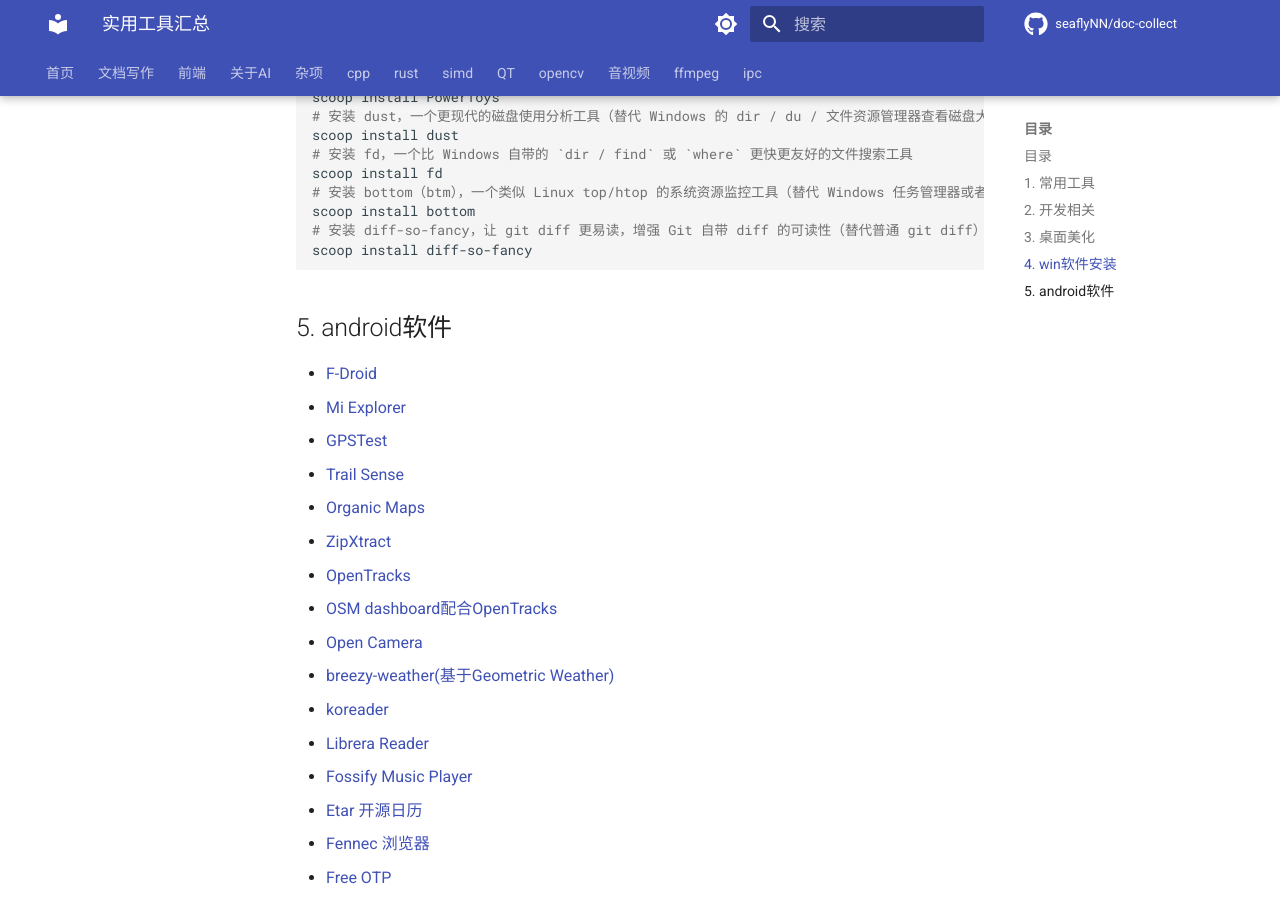
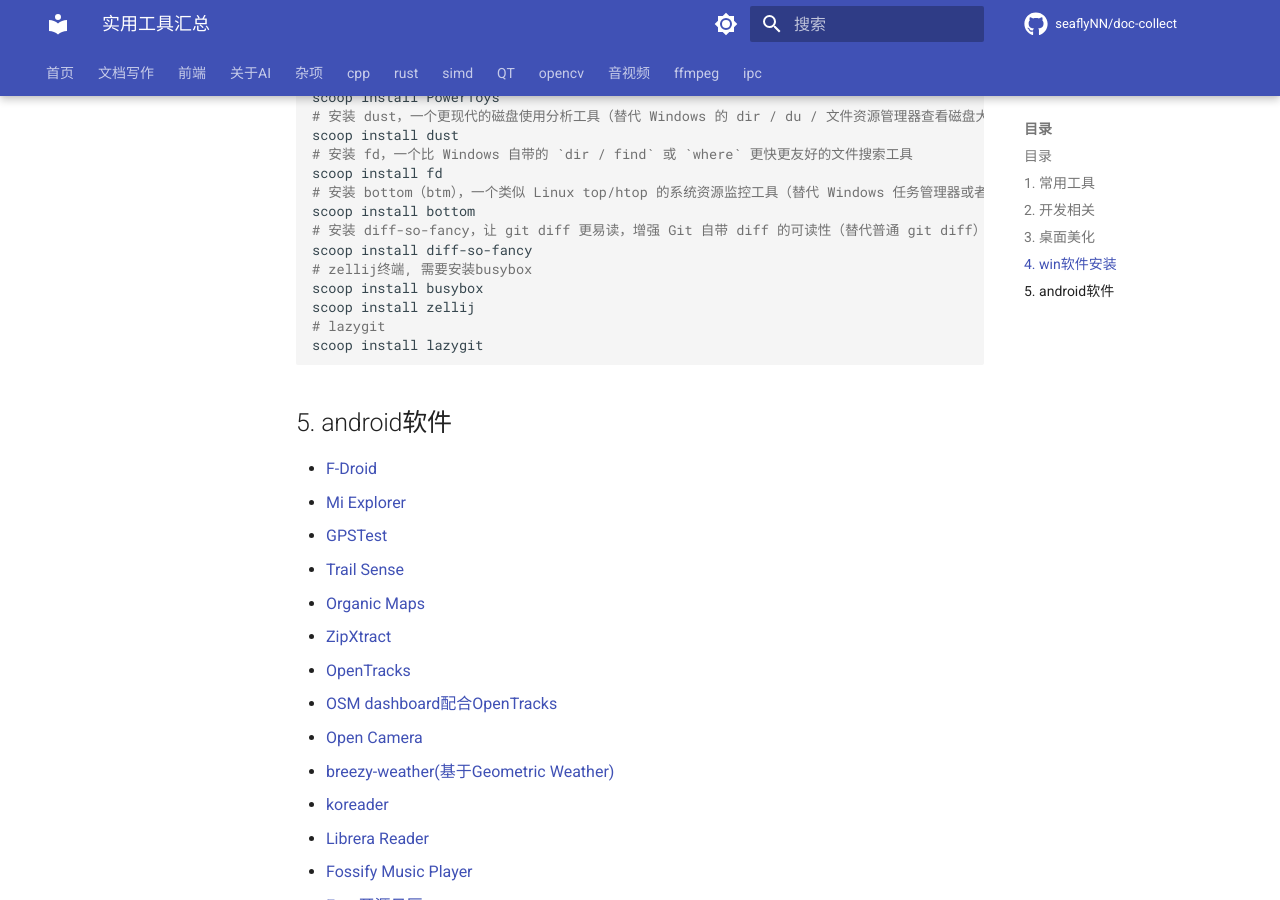
Before and after one commit to seaflyNN/doc-collect, an MkDocs documentation site: the page built from docs/杂项/实用工具汇总.md, in a window 1280 px wide and 900 px high, scrolled down 2078 px. Built offline with MkDocs 1.6.1 and Material for MkDocs 9.7.7, drawn with Linux system fonts in a browser that asks for light colours; comment, search, counter and statistics services are not loaded.

Commit message:
[feat] 更新笔记

````diff
--- a/docs/杂项/实用工具汇总.md
+++ b/docs/杂项/实用工具汇总.md
@@ -82,6 +82,11 @@ scoop install fd
 scoop install bottom
 # 安装 diff-so-fancy，让 git diff 更易读，增强 Git 自带 diff 的可读性（替代普通 git diff）
 scoop install diff-so-fancy
+# zellij终端, 需要安装busybox
+scoop install busybox
+scoop install zellij
+# lazygit
+scoop install lazygit
 ```
 
 ## 5. android软件
````
